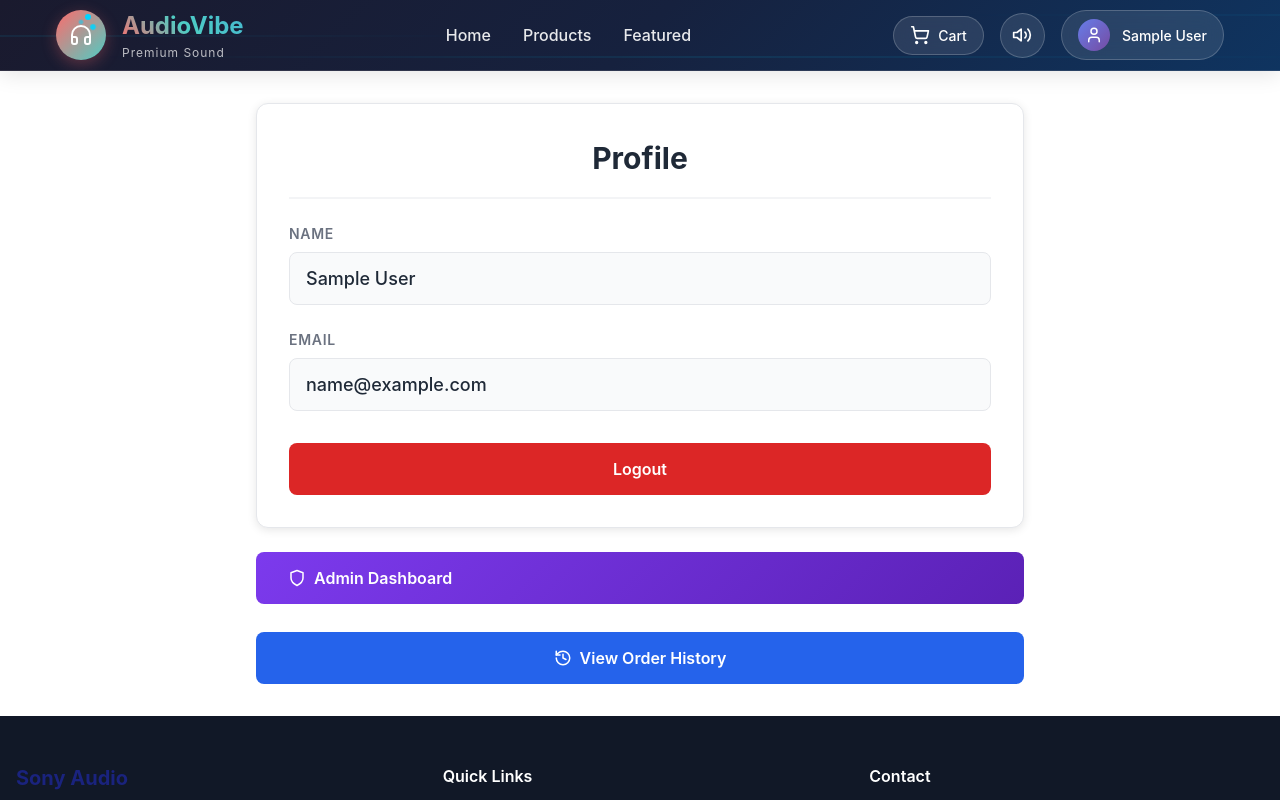
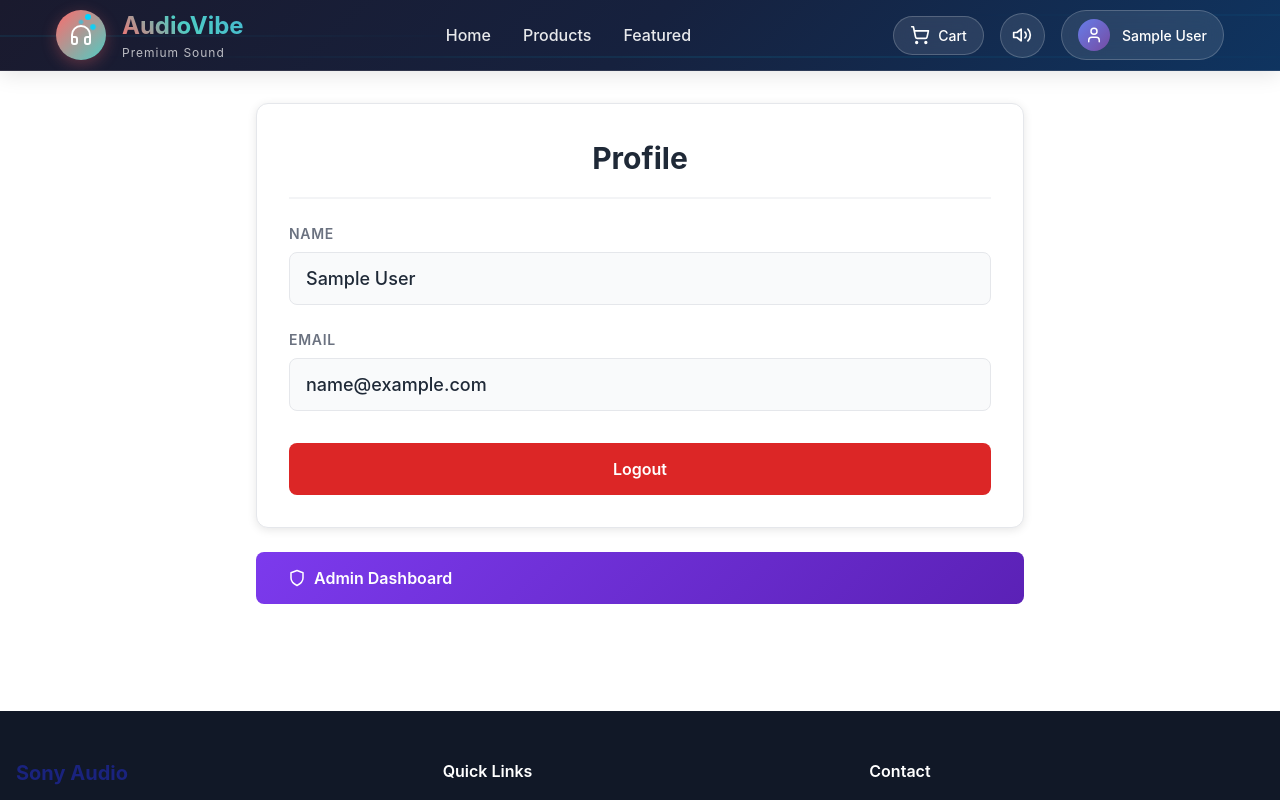
Before and after one commit to kali204/headphonestore, a React (Vite) app: page /profile in a window 1280 px wide. Shown: the top 800 px of the page. Built offline with nearby package versions, Linux system fonts and the light colour scheme; no server answers; sample sign-in values are in the browser's storage.

Commit message:
new changes

```diff
--- a/src/pages/Profile.jsx
+++ b/src/pages/Profile.jsx
@@ -1,5 +1,5 @@
 import { useAuth } from "../context/AuthContext";
-import { Shield, History, Settings } from "lucide-react";
+import { Shield } from "lucide-react";
 import "./css/Profile.css";
 
 const Profile = () => {
@@ -20,8 +20,6 @@ const Profile = () => {
             <label className="info-label">Email</label>
             <p className="info-value">{user.email}</p>
           </div>
-
-
         </div>
 
         <button onClick={logout} className="logout-btn">
@@ -37,12 +35,6 @@ const Profile = () => {
             Admin Dashboard
           </a>
         )}
-
-        {/* Order History for All Users */}
-        <a href="/order-history" className="order-history-btn">
-          <History className="btn-icon" />
-          View Order History
-        </a>
       </div>
     </div>
   );
```
Also changed, not shown: 3 other files (tests, documents, lock files or other folders).
